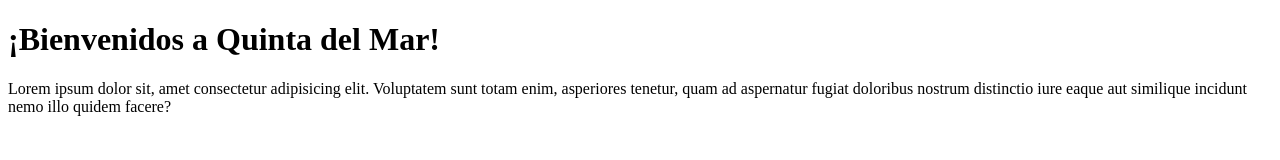
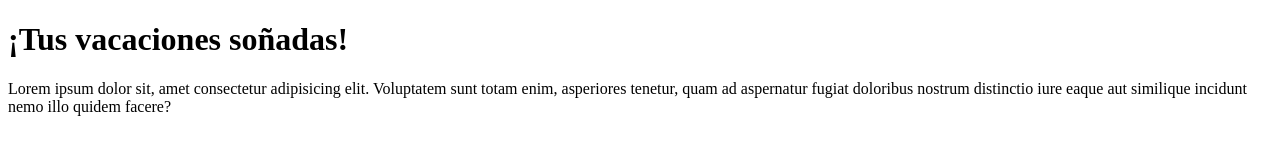
Before and after one commit to flizcano/web-test, a plain HTML site: page index.html in a window 1280 px wide. Drawn offline with Linux system fonts and the light colour scheme.

Commit message:
Update index.html

```diff
--- a/index.html
+++ b/index.html
@@ -3,10 +3,10 @@
 <head>
     <meta charset="UTF-8">
     <meta name="viewport" content="width=device-width, initial-scale=1.0">
-    <title>Sitio Web Quinta del mar.</title>
+    <title>Sitio Web Santander al Extremo</title>
 </head>
 <body>
-    <h1>¡Bienvenidos a Quinta del Mar!</h1>
+    <h1>¡Tus vacaciones soñadas!</h1>
     <p>Lorem ipsum dolor sit, amet consectetur adipisicing elit. Voluptatem sunt totam enim, asperiores tenetur, quam ad aspernatur fugiat doloribus nostrum distinctio iure eaque aut similique incidunt nemo illo quidem facere?</p>
 </body>
 </html>
```
